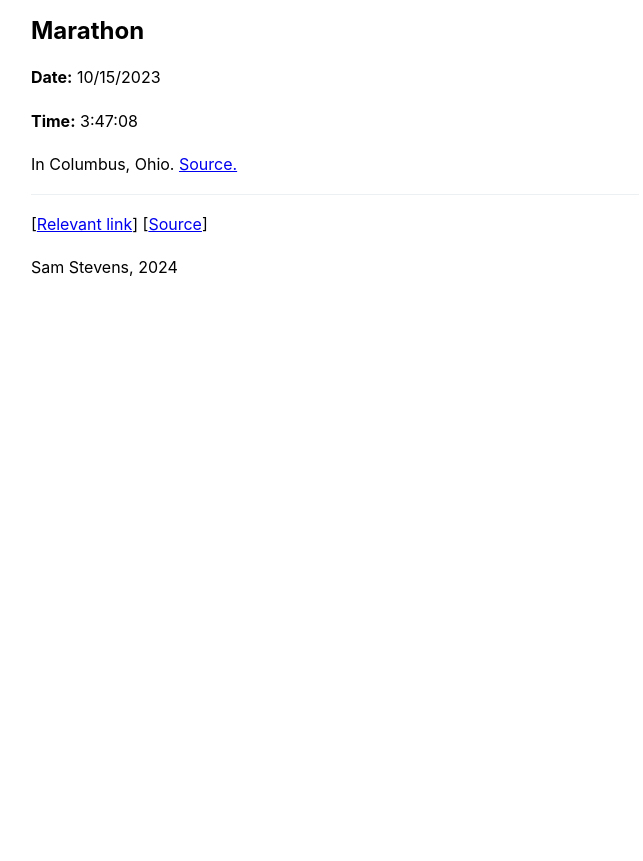
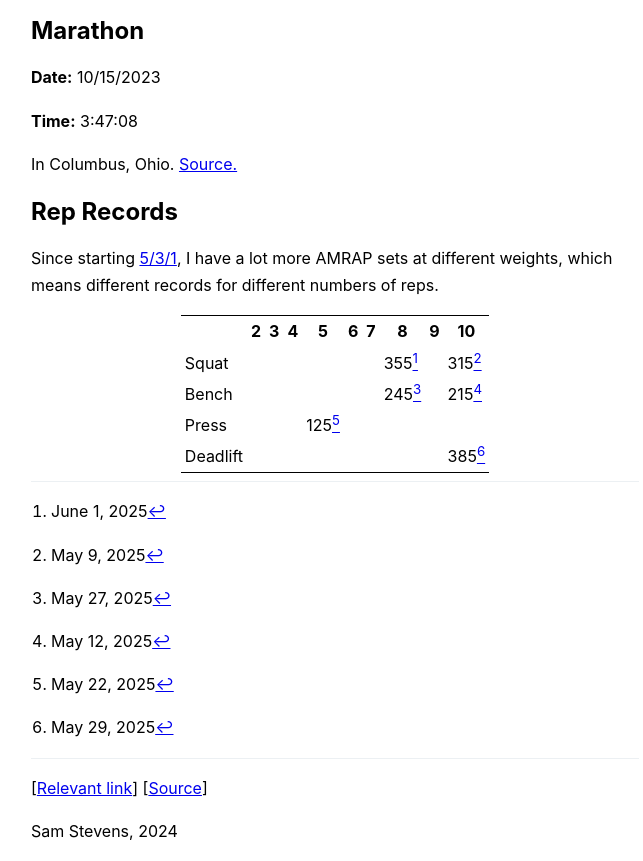
Before and after one commit to samuelstevens/samuelstevens.github.io, a plain HTML site: page fitness.html in a window 1280 px wide. Shown: the part 1008-1869 px from the top of the page, without its empty margins (305-948 px from the left). Before the commit the page ends 1305 px from the top, so only its background shows below. Drawn offline with Linux system fonts and the light colour scheme.

Commit message:
updated file(s) at Tue Jun  3 15:57:43 EDT 2025

```diff
--- a/fitness.html
+++ b/fitness.html
@@ -76,6 +76,101 @@ href="https://www.mtecresults.com/runner/show?race=15918&amp;email=1&amp;rid=327
 <!-- **Date:** -->
 <!-- **Weight (&#8593;):** -->
 <!-- **Reps (&#8593;):** -->
+<h2 id="rep-records">Rep Records</h2>
+<p>Since starting <a
+href="https://t-nation.com/t/5-3-1-how-to-build-pure-strength/281694">5/3/1</a>,
+I have a lot more AMRAP sets at different weights, which means different
+records for different numbers of reps.</p>
+<table>
+<thead>
+<tr>
+<th></th>
+<th>2</th>
+<th>3</th>
+<th>4</th>
+<th>5</th>
+<th>6</th>
+<th>7</th>
+<th>8</th>
+<th>9</th>
+<th>10</th>
+</tr>
+</thead>
+<tbody>
+<tr>
+<td>Squat</td>
+<td></td>
+<td></td>
+<td></td>
+<td></td>
+<td></td>
+<td></td>
+<td>355<a href="#fn1" class="footnote-ref" id="fnref1"
+role="doc-noteref"><sup>1</sup></a></td>
+<td></td>
+<td>315<a href="#fn2" class="footnote-ref" id="fnref2"
+role="doc-noteref"><sup>2</sup></a></td>
+</tr>
+<tr>
+<td>Bench</td>
+<td></td>
+<td></td>
+<td></td>
+<td></td>
+<td></td>
+<td></td>
+<td>245<a href="#fn3" class="footnote-ref" id="fnref3"
+role="doc-noteref"><sup>3</sup></a></td>
+<td></td>
+<td>215<a href="#fn4" class="footnote-ref" id="fnref4"
+role="doc-noteref"><sup>4</sup></a></td>
+</tr>
+<tr>
+<td>Press</td>
+<td></td>
+<td></td>
+<td></td>
+<td>125<a href="#fn5" class="footnote-ref" id="fnref5"
+role="doc-noteref"><sup>5</sup></a></td>
+<td></td>
+<td></td>
+<td></td>
+<td></td>
+<td></td>
+</tr>
+<tr>
+<td>Deadlift</td>
+<td></td>
+<td></td>
+<td></td>
+<td></td>
+<td></td>
+<td></td>
+<td></td>
+<td></td>
+<td>385<a href="#fn6" class="footnote-ref" id="fnref6"
+role="doc-noteref"><sup>6</sup></a></td>
+</tr>
+</tbody>
+</table>
+<section id="footnotes" class="footnotes footnotes-end-of-document"
+role="doc-endnotes">
+<hr />
+<ol>
+<li id="fn1"><p>June 1, 2025<a href="#fnref1" class="footnote-back"
+role="doc-backlink">&#x21A9;&#xFE0E;</a></p></li>
+<li id="fn2"><p>May 9, 2025<a href="#fnref2" class="footnote-back"
+role="doc-backlink">&#x21A9;&#xFE0E;</a></p></li>
+<li id="fn3"><p>May 27, 2025<a href="#fnref3" class="footnote-back"
+role="doc-backlink">&#x21A9;&#xFE0E;</a></p></li>
+<li id="fn4"><p>May 12, 2025<a href="#fnref4" class="footnote-back"
+role="doc-backlink">&#x21A9;&#xFE0E;</a></p></li>
+<li id="fn5"><p>May 22, 2025<a href="#fnref5" class="footnote-back"
+role="doc-backlink">&#x21A9;&#xFE0E;</a></p></li>
+<li id="fn6"><p>May 29, 2025<a href="#fnref6" class="footnote-back"
+role="doc-backlink">&#x21A9;&#xFE0E;</a></p></li>
+</ol>
+</section>
       <hr />
       <p>[<a href="https://www.youtube-nocookie.com/embed/SHbS9tYFpcQ">Relevant link</a>] [<a href="https://github.com/samuelstevens/personal-website">Source</a>]</p>
       <p>Sam Stevens, 2024</p>
```
